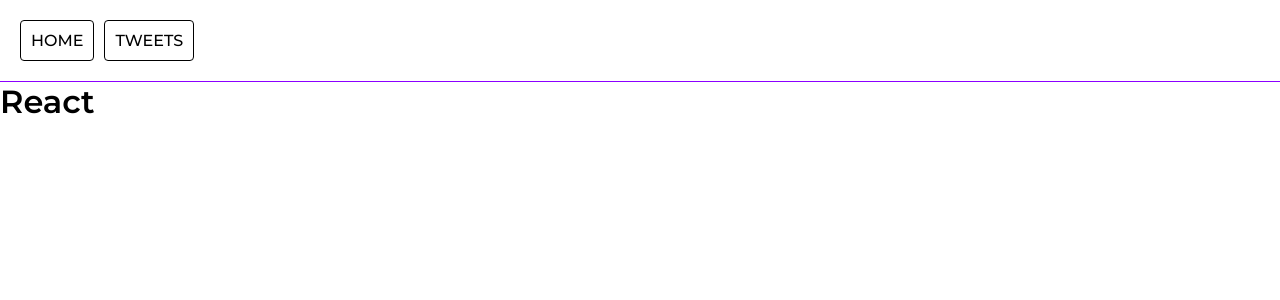
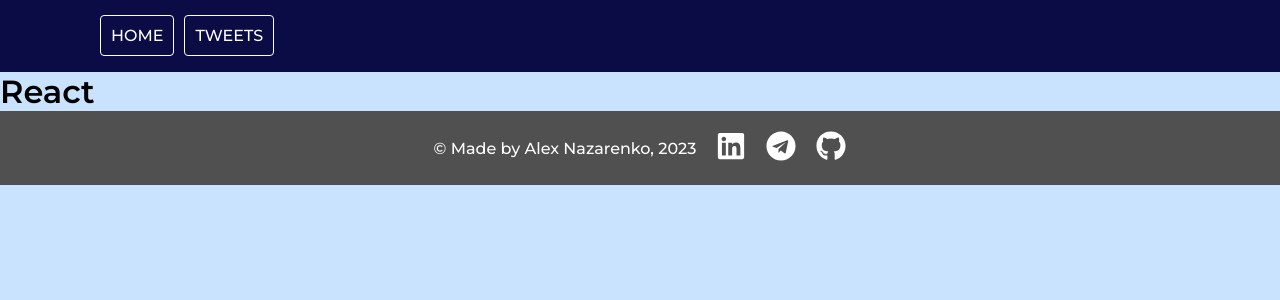
Before and after one commit to nazarenkoalx/goit-test-assigment, a React (Create React App) app: page /#/ in a window 1280 px wide. Shown: the top 300 px of the page. Built offline with nearby package versions, Linux system fonts and the light colour scheme.

Commit message:
adds footer and fix styles

```diff
--- a/package.json
+++ b/package.json
@@ -14,6 +14,7 @@
     "prop-types": "^15.8.1",
     "react": "^18.2.0",
     "react-dom": "^18.2.0",
+    "react-icons": "^4.8.0",
     "react-loader-spinner": "^5.3.4",
     "react-router-dom": "^6.10.0",
     "react-scripts": "5.0.1",
--- /dev/null
+++ b/src/components/Footer/Footer.js
@@ -0,0 +1,37 @@
+import {
+  StyledFooter,
+  Info,
+  ContactLink,
+  Linkedin,
+  Github,
+  Telegram,
+} from "./Footer.styled";
+
+export const Footer = () => {
+  return (
+    <StyledFooter>
+      <Info>&copy; Made by Alex Nazarenko, 2023</Info>
+      <ContactLink
+        href="https://www.linkedin.com/in/alex-nazarenko-b55578185/"
+        target="_blank"
+        rel="noreferrer"
+      >
+        <Linkedin />
+      </ContactLink>
+      <ContactLink
+        href="https://t.me/alex_nazarenko"
+        target="_blank"
+        rel="noreferrer"
+      >
+        <Telegram />
+      </ContactLink>
+      <ContactLink
+        href="https://github.com/nazarenkoalx"
+        target="_blank"
+        rel="noreferrer"
+      >
+        <Github />
+      </ContactLink>
+    </StyledFooter>
+  );
+};
--- /dev/null
+++ b/src/components/Footer/Footer.styled.js
@@ -0,0 +1,35 @@
+import styled from "@emotion/styled";
+import { FaLinkedin, FaGithub, FaTelegram } from "react-icons/fa";
+
+export const StyledFooter = styled.footer`
+  padding: 20px;
+  background-color: #505050;
+  display: flex;
+  justify-content: center;
+  align-items: center;
+  gap: 20px;
+`;
+
+export const Info = styled.p`
+  color: #fff;
+  font-family: inherit;
+`;
+
+export const ContactLink = styled.a`
+  color: #fff;
+`;
+
+export const Linkedin = styled(FaLinkedin)`
+  height: 30px;
+  width: 30px;
+`;
+
+export const Github = styled(FaGithub)`
+  height: 30px;
+  width: 30px;
+`;
+
+export const Telegram = styled(FaTelegram)`
+  height: 30px;
+  width: 30px;
+`;
--- a/src/components/GlobalStyles/GlobalStyles.js
+++ b/src/components/GlobalStyles/GlobalStyles.js
@@ -11,6 +11,7 @@
     background: white;
     min-height: 100vh;
     font-style: normal;
+    background-color: #c9e3ff;
   }
   h1,
   h2,
--- /dev/null
+++ b/src/components/GoBackBtn/GoBackBtn.js
@@ -0,0 +1,10 @@
+import { BackLink } from "./GoBackBtn.styled";
+import PropTypes from "prop-types";
+
+export const GoBackBtn = ({ path }) => {
+  return <BackLink to={path}> Go back </BackLink>;
+};
+
+GoBackBtn.propTypes = {
+  path: PropTypes.object.isRequired,
+};
--- /dev/null
+++ b/src/components/GoBackBtn/GoBackBtn.styled.js
@@ -0,0 +1,23 @@
+import styled from "@emotion/styled";
+import { Link } from "react-router-dom";
+
+export const BackLink = styled(Link)`
+  position: absolute;
+  top: 20px;
+  left: 100px;
+  transform: translate(50, 50);
+  display: block;
+  padding: 10px;
+  border: 1px solid #0b0b45;
+  border-radius: 4px;
+  width: 90px;
+  text-align: center;
+  color: #0b0b45;
+  &:hover,
+  &:focus {
+    border: 1px solid #5cd3a8;
+    background-color: #5cd3a8;
+    color: #fff;
+    scale: 1.1;
+  }
+`;
--- a/src/components/Header/Header.styled.js
+++ b/src/components/Header/Header.styled.js
@@ -2,21 +2,23 @@
 import { NavLink } from "react-router-dom";
 
 export const StyledHeader = styled.header`
-  padding: 20px;
-  border-bottom: 1px solid #8b00ff;
+  padding: 15px 100px;
+  background-color: #0b0b45;
+  border-bottom: 1px solid #0b0b45;
 `;
 
 export const StyledNavLink = styled(NavLink)`
   text-transform: uppercase;
+  color: #fff;
   display: flex;
   justify-content: center;
   align-items: center;
   padding: 10px;
-  border: 1px solid #000;
+  border: 1px solid #fff;
   border-radius: 4px;
   :hover {
-    border: 1px solid orange;
-    background-color: orange;
+    border: 1px solid #5cd3a8;
+    background-color: #5cd3a8;
   }
 `;
 
--- a/src/components/SharedLayout/SharedLayout.jsx
+++ b/src/components/SharedLayout/SharedLayout.jsx
@@ -1,11 +1,12 @@
 import { Outlet } from "react-router-dom";
 import Header from "../Header/Header";
+import { Footer } from "../Footer/Footer";
 function SharedLayout() {
   return (
     <div>
       <Header />
       <Outlet />
-      <footer></footer>
+      <Footer />
     </div>
   );
 }
--- a/src/components/TweetList/TweetList.styled.js
+++ b/src/components/TweetList/TweetList.styled.js
@@ -1,6 +1,7 @@
 import styled from "@emotion/styled";
 
 export const Container = styled.main`
+  position: relative;
   padding-top: 48px;
   padding-bottom: 48px;
 `;
--- a/src/pages/Tweets.jsx
+++ b/src/pages/Tweets.jsx
@@ -7,6 +7,8 @@
   StyledTitle,
 } from "../components/TweetList/TweetList.styled";
 import { Loader } from "../components/Loading/Loading";
+import { useLocation } from "react-router-dom";
+import { GoBackBtn } from "../components/GoBackBtn/GoBackBtn";
 
 function Tweets() {
   const [userArr, setUserArr] = useState([]);
@@ -15,7 +17,10 @@
   const [loading, setLoading] = useState(false);
   const [tweetsPerPage, setTweetsPerPage] = useState(3);
   const [tweetsOnPage, setTweetsOnPage] = useState(0);
+  const location = useLocation();
 
+  const goBackPath = location.state?.from ?? { pathname: "/" };
+  console.log(goBackPath);
   useEffect(() => {
     setError(null);
     setLoading(true);
@@ -42,6 +47,7 @@
 
   return (
     <Container>
+      <GoBackBtn path={goBackPath} />
       {loading && <Loader />}
       {error && <div> smth went wrong </div>}
       {userArr.length > 0 && (
```
Also changed, not shown: 1 other file (tests, documents, lock files or other folders).
